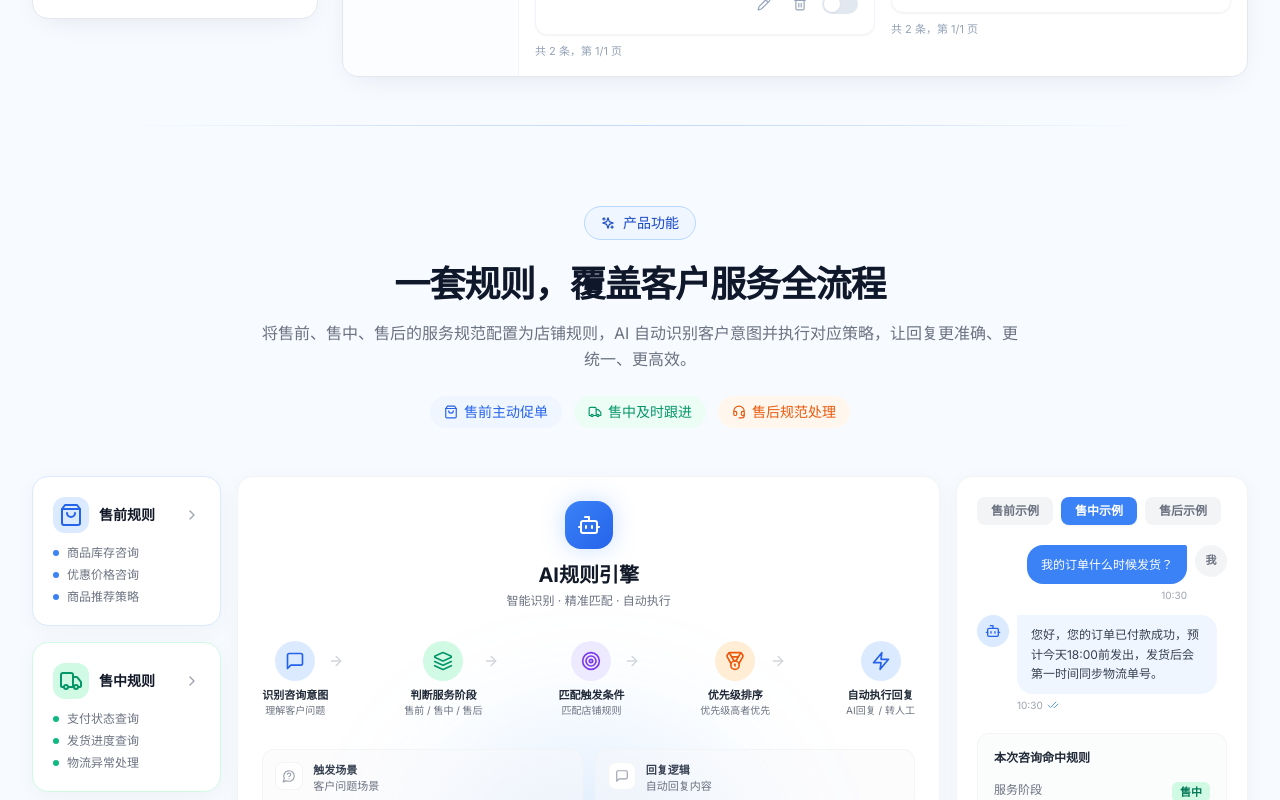
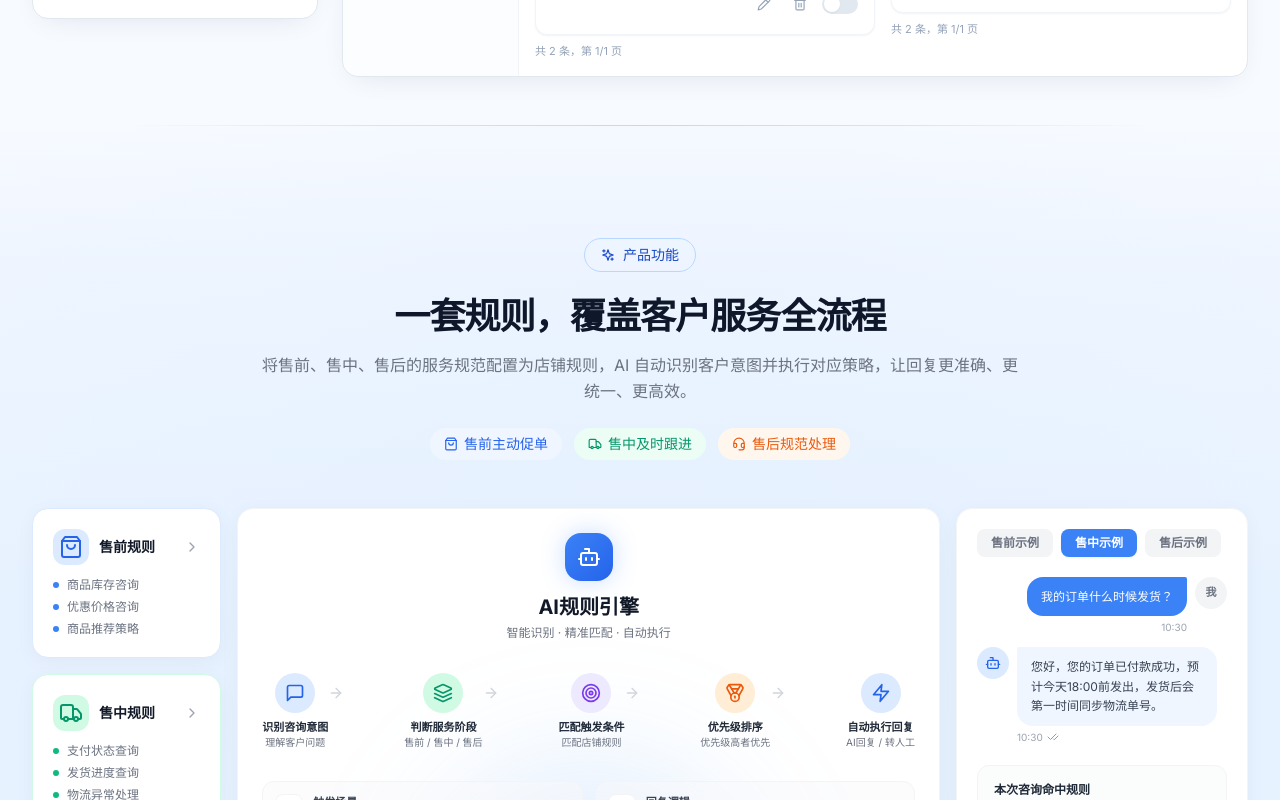
Before and after one commit to jessieoversea09/AI-CS, a React (Vite) app: page /features in a window 1280 px wide. Shown: the part 3220-4020 px from the top of the page. Built offline with nearby package versions, Linux system fonts and the light colour scheme.

Commit message:
Updated AIRulesEngine.tsx

```diff
--- a/src/components/AIRulesEngine.tsx
+++ b/src/components/AIRulesEngine.tsx
@@ -174,8 +174,26 @@ export default function AIRulesEngine() {
   const s = stageStyles[activeStage];
 
   return (
-    <section className="relative py-16 sm:py-20">
-      <div className="mx-auto max-w-7xl px-4 sm:px-6 lg:px-8">
+    <section className="relative py-20 sm:py-28 overflow-hidden">
+      {/* ── 背景：浅蓝灰渐变，顶部/底部柔和消失 ── */}
+      <div
+        aria-hidden="true"
+        className="absolute inset-0 pointer-events-none"
+        style={{
+          background:
+            "linear-gradient(180deg,rgba(240,246,255,0) 0%,rgba(236,244,255,0.72) 12%,rgba(232,242,255,0.88) 40%,rgba(232,242,255,0.88) 60%,rgba(236,244,255,0.72) 88%,rgba(240,246,255,0) 100%)",
+        }}
+      />
+      {/* 左右两侧柔和收边 */}
+      <div
+        aria-hidden="true"
+        className="absolute inset-0 pointer-events-none"
+        style={{
+          background:
+            "radial-gradient(ellipse 80% 60% at 50% 50%,rgba(214,233,255,0.30) 0%,rgba(214,233,255,0) 100%)",
+        }}
+      />
+      <div className="relative mx-auto max-w-7xl px-4 sm:px-6 lg:px-8">
         {/* ── Header ── */}
         <motion.div
           initial={{ opacity: 0, y: 24 }}
```
